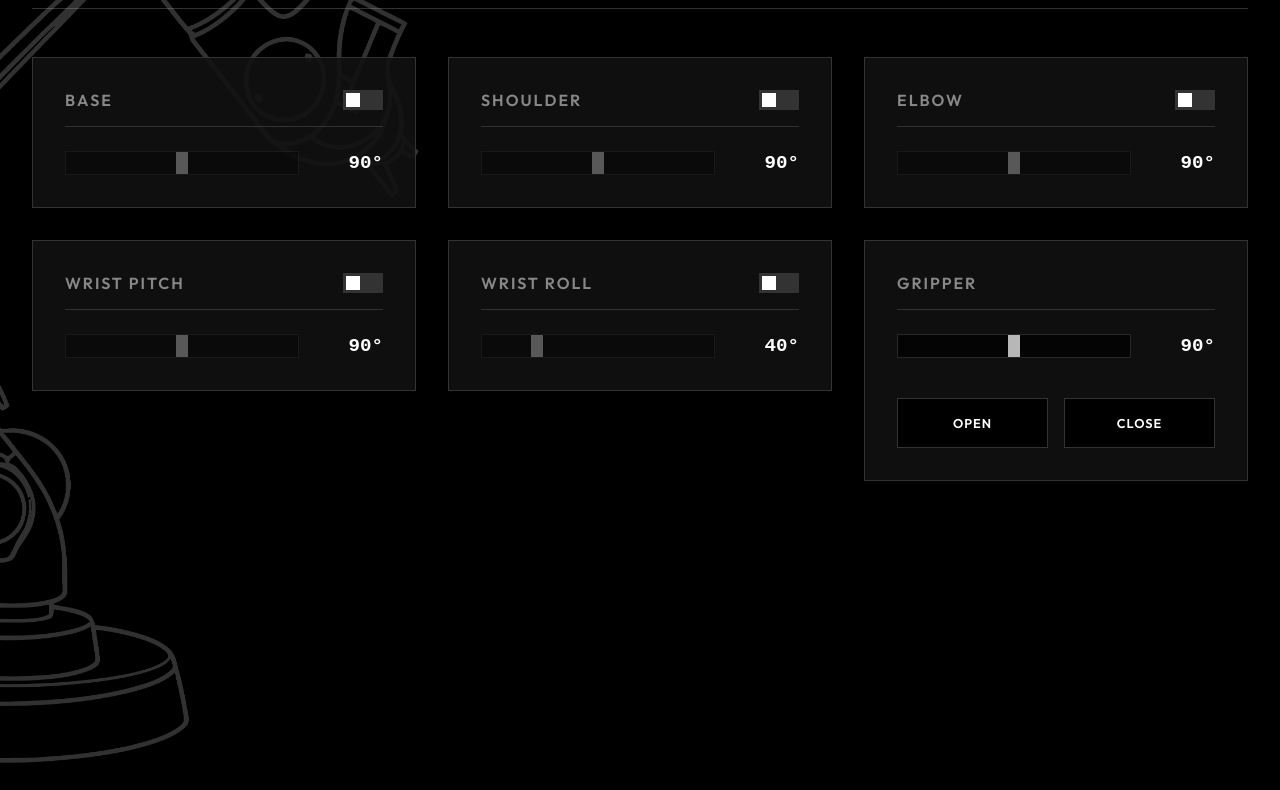
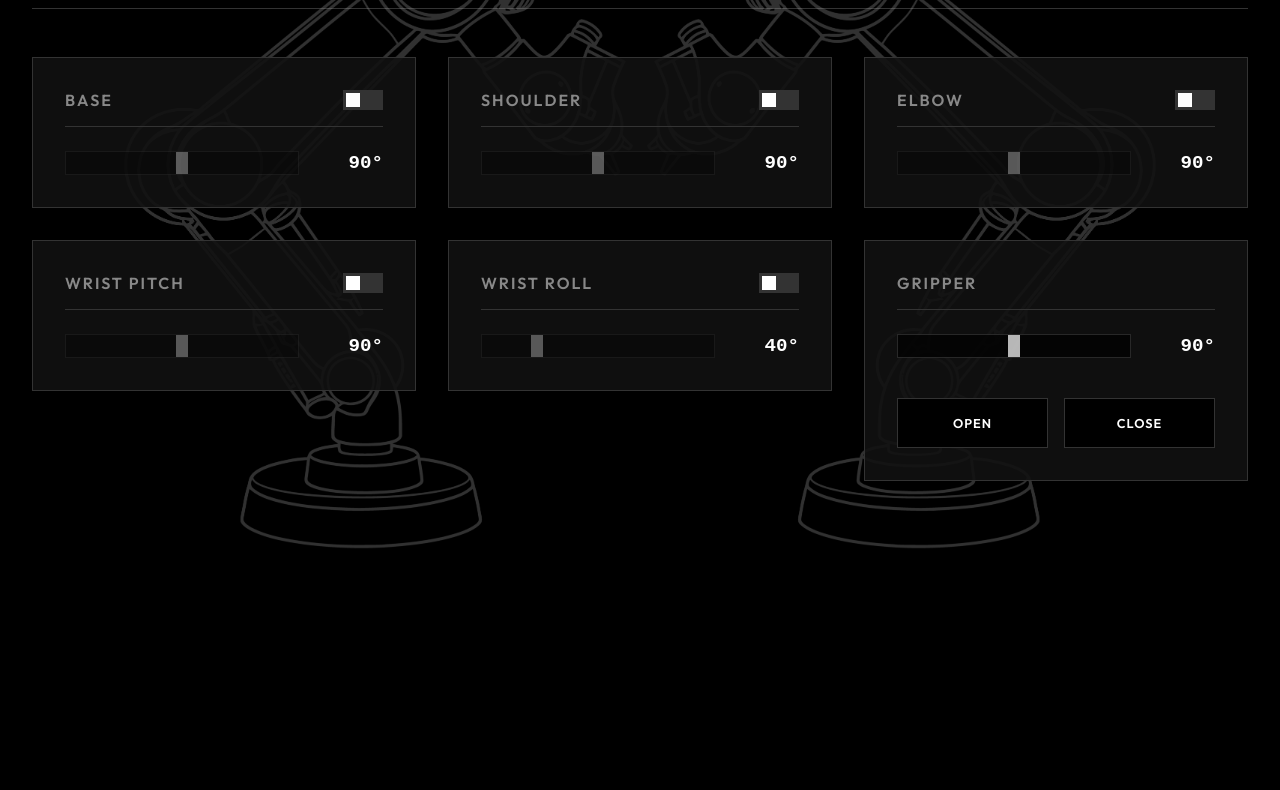
Before and after one commit to Prajwal-k0ira1a/Robotic-Arm, a website: page public/index.html in a window 1280 px wide. Shown: the part 188-978 px from the top of the page. After the commit the page ends 800 px from the top, so only its background shows below. Drawn offline with nearby package versions, Linux system fonts and the light colour scheme; no server answers.

Commit message:
made a small twick in the image of the robotic arm

```diff
--- a/public/index.html
+++ b/public/index.html
@@ -12,7 +12,9 @@
   </head>
   <body>
     <div class="container">
-      <img src="armImage.png" draggable="false" class="image" alt="Arm Image" />
+      <img src="armImage.png" draggable="false" class="image left" alt="Arm Image"/>
+
+      <img src="armImage.png" draggable="false" class="image right" alt="Arm Image 2"/>
 
       <header>
         <h1>Robotic Arm <span class="accent">Control</span></h1>
--- a/public/style.css
+++ b/public/style.css
@@ -24,18 +24,26 @@ body {
 }
 
 .image {
-  width: 100%;
-  max-width: 1400px;
-  padding: 2rem;
-  position: absolute;
+  position:fixed;
+  top: 0;
+  height: 100vh;
+  width: 60vw;
+  object-fit: cover;
   pointer-events: none;
-  filter: invert(100);
-  opacity: 0.3;
-  left: -600px;
-  top: -300px;
+  filter: invert(100%);
+  opacity: 0.30;
+  padding: 5;
   z-index: 0;
 }
 
+.image.left {
+  left: 0;
+}
+
+.image.right {
+  right: 0;
+  transform: scaleX(-1);
+}
 .container {
   width: 100%;
   max-width: 1400px;
@@ -314,16 +322,7 @@ select:focus {
   }
 
   .image {
-    position: fixed;
-    top: 50%;
-    left: 50%;
-    transform: translate(-50%, -50%);
-    width: 90%;
-    height: auto;
-    opacity: 0.15;
-    filter: invert(100);
-    padding: 0;
-    z-index: 0;
+    display: none;
   }
 
   .control-card {
```
Also changed, not shown: package.json (+17 -6 lines), 1 other file.
